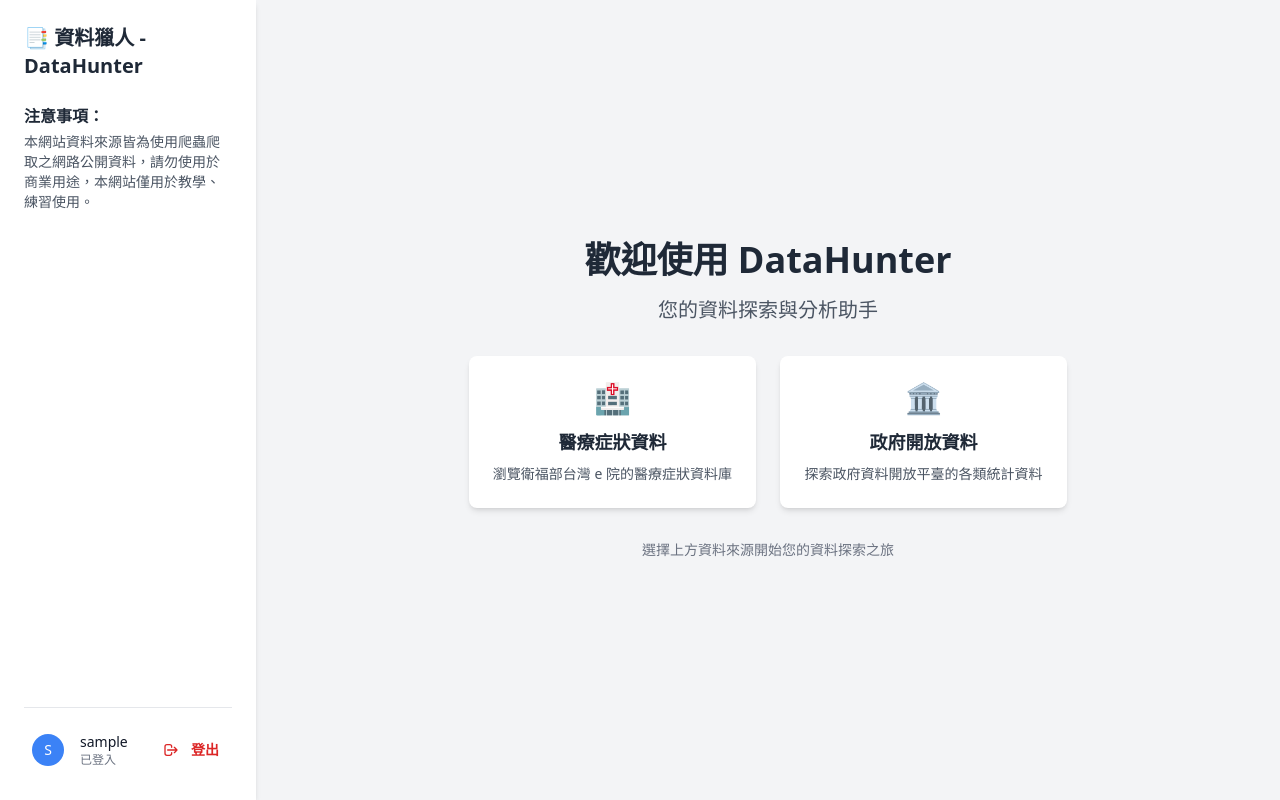
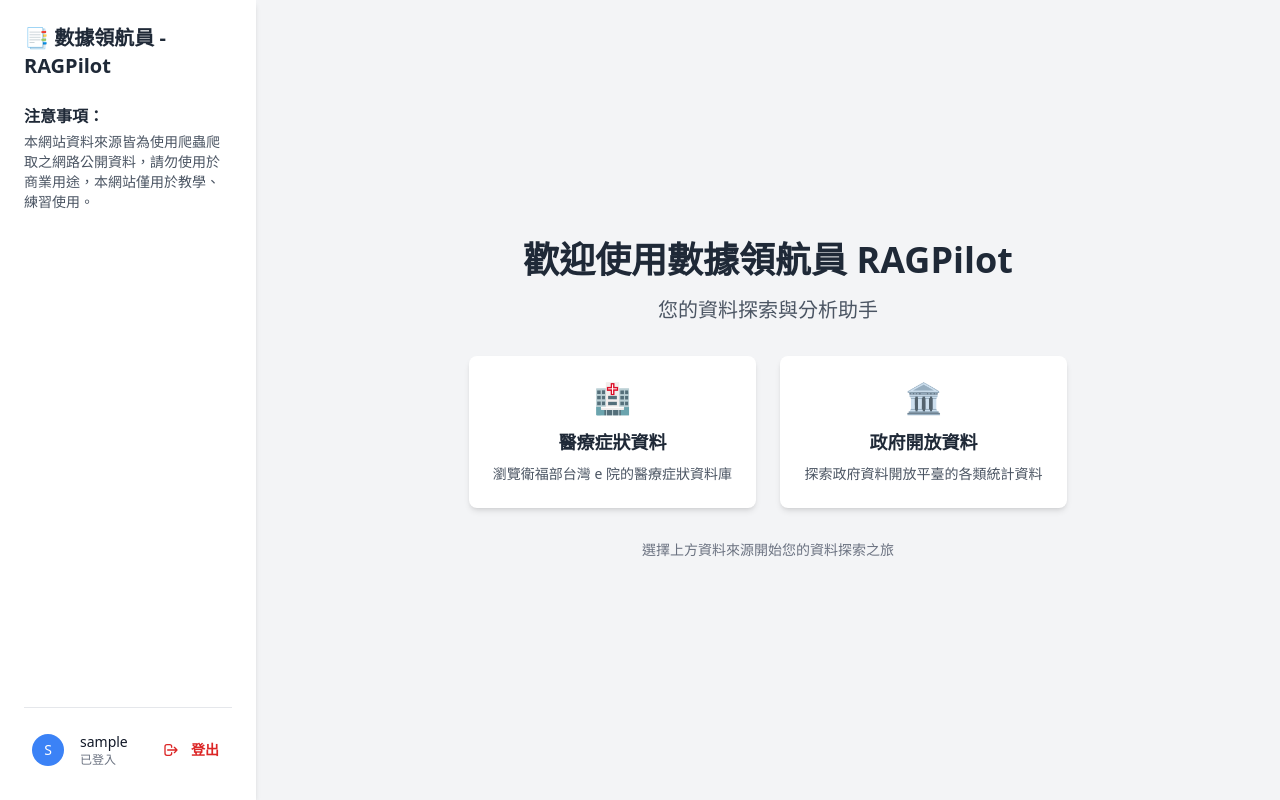
Before and after one commit to nickchen1998/DataHunter, a Django app: page / in a window 1280 px wide. Run offline with Django 5.2, Linux system fonts and the light colour scheme; the visitor is signed in with stand-in values (Sample User, id 1); parts of the project's set-up code (start-up, migrations or seed data) failed here and were passed over; some libraries are stand-ins or nearby versions.

Commit message:
chore: update branding and localization to "RAGPilot"
- Changed the page title from "資料獵人 - DataHunter" to "數據領航員 RAGPilot"
- Updated the AI label in chat widget from "DataHunter AI" to "RAGPilot AI"
- Modified sidebar header text from "📑 資料獵人 - DataHunter" to "📑 數據領航員 - RAGPilot"
- Rephrased the welcome message on the homepage to "歡迎使用數據領航員 RAGPilot"
- Changed login page headings from "資料獵人" and "DataHunter" to "數據領航員" and "RAGPilot"
- Updated footer copyright from "© 2024 DataHunter - 資料獵人" to "© 2024 數據領航員 RAGPilot"

Signed-off-by: nick <nickchen1998@gmail.com>

```diff
--- a/templates/base.html
+++ b/templates/base.html
@@ -4,7 +4,7 @@
 <head>
     <meta charset="UTF-8">
     <meta name="viewport" content="width=device-width, initial-scale=1.0">
-    <title>資料獵人 - DataHunter</title>
+    <title>數據領航員 RAGPilot</title>
 
     <!-- Tailwind CSS with DaisyUI (CDN 版本) -->
     <link href="https://cdn.jsdelivr.net/npm/daisyui@4.12.10/dist/full.min.css" rel="stylesheet" type="text/css" />
--- a/templates/chat_widget.html
+++ b/templates/chat_widget.html
@@ -6,7 +6,7 @@
             <svg class="w-5 h-5 mr-2" fill="none" stroke="currentColor" viewBox="0 0 24 24">
                 <path stroke-linecap="round" stroke-linejoin="round" stroke-width="2" d="M8 12h.01M12 12h.01M16 12h.01M21 12c0 4.418-4.03 8-9 8a9.863 9.863 0 01-4.255-.949L3 20l1.395-3.72C3.512 15.042 3 13.574 3 12c0-4.418 4.03-8 9-8s9 3.582 9 8z"/>
             </svg>
-            智能助手 - DataHunter AI
+            智能助手 - RAGPilot AI
         </h3>
         <div class="text-blue-100 text-sm mt-1">
             <div class="flex items-center justify-between">
--- a/templates/home.html
+++ b/templates/home.html
@@ -9,7 +9,7 @@
     <aside class="w-64 h-full bg-white shadow-md p-6 overflow-y-auto flex flex-col">
         <div class="flex-1">
             <a href="{% url 'home' %}">
-                <h2 class="text-xl font-bold mb-6">📑 資料獵人 - DataHunter</h2>
+                <h2 class="text-xl font-bold mb-6">📑 數據領航員 - RAGPilot</h2>
             </a>
 
             {% if request_path != '/' %}
@@ -81,7 +81,7 @@
             <div class="flex-1 flex items-center justify-center">
                 <div class="text-center">
                     <div class="mb-8">
-                        <h1 class="text-4xl font-bold text-gray-800 mb-4">歡迎使用 DataHunter</h1>
+                        <h1 class="text-4xl font-bold text-gray-800 mb-4">歡迎使用數據領航員 RAGPilot</h1>
                         <p class="text-xl text-gray-600 mb-8">您的資料探索與分析助手</p>
                     </div>
 
--- a/templates/login.html
+++ b/templates/login.html
@@ -11,8 +11,8 @@
                 <!-- Logo 和標題 -->
                 <div class="text-center mb-8">
                     <div class="text-4xl mb-2">📑</div>
-                    <h1 class="text-2xl font-bold text-base-content">資料獵人</h1>
-                    <h2 class="text-xl font-semibold text-base-content mb-2">DataHunter</h2>
+                                    <h1 class="text-2xl font-bold text-base-content">數據領航員</h1>
+                <h2 class="text-xl font-semibold text-base-content mb-2">RAGPilot</h2>
                     <p class="text-base-content/60">請登入以繼續使用</p>
                 </div>
 
@@ -128,7 +128,7 @@
 
         <!-- 底部說明 -->
         <div class="text-center mt-6 text-sm text-base-content/60">
-            <p>© 2024 DataHunter - 資料獵人</p>
+                            <p>© 2024 數據領航員 RAGPilot</p>
             <p class="mt-2">本網站僅用於教學、練習使用</p>
         </div>
     </div>
```
